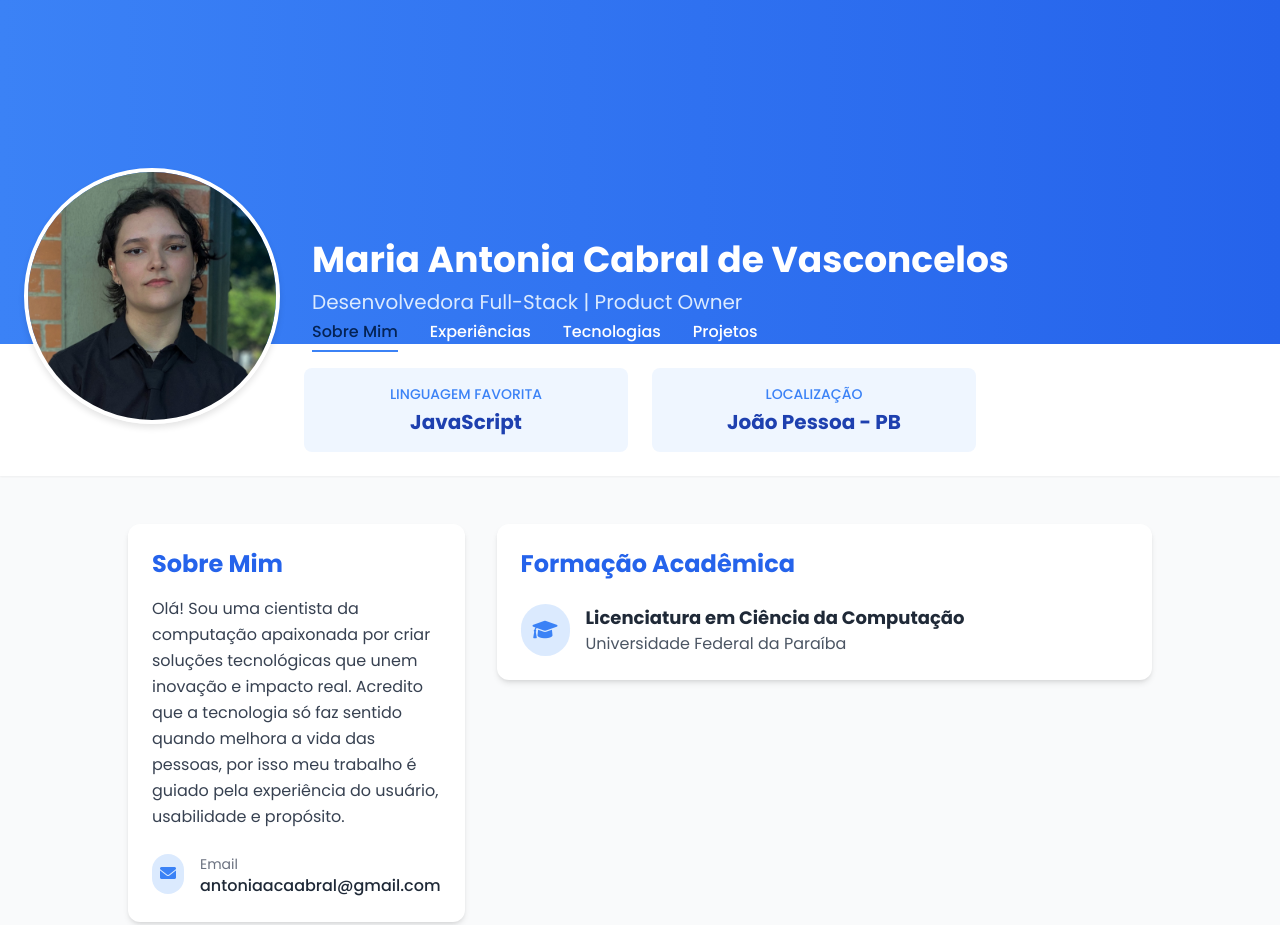
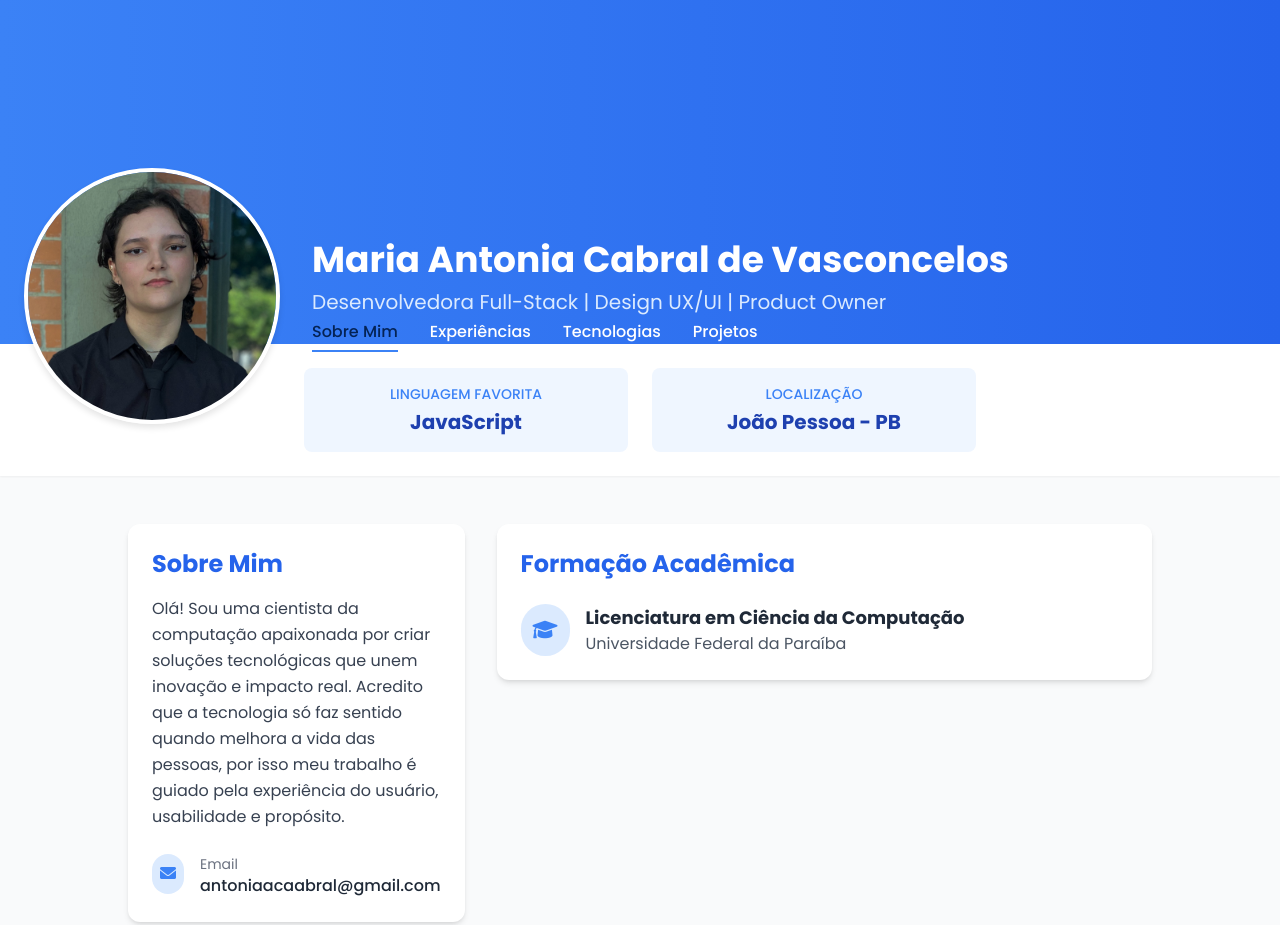
Before and after one commit to antonia-exe/antonia-exe.github.io, a plain HTML site: page index.html in a window 1280 px wide. Shown: the top 925 px of the page. Drawn offline with nearby package versions, Linux system fonts and the light colour scheme.

Commit message:
Update index.html

```diff
--- a/index.html
+++ b/index.html
@@ -134,7 +134,7 @@
 
                 <div class="text-center md:text-left mt-60 md:mt-48 md:ml-72">
     <h1 class="text-3xl md:text-4xl font-bold text-white">Maria Antonia Cabral de Vasconcelos</h1>
-    <p class="text-blue-100 text-lg md:text-xl mt-2">Desenvolvedora Full-Stack | Product Owner</p>
+    <p class="text-blue-100 text-lg md:text-xl mt-2">Desenvolvedora Full-Stack | Design UX/UI | Product Owner</p>
 
     <div class="mt-12 flex justify-center md:justify-start gap-8 relative md:mt-1" ref="tabsContainer">
         <button
```
